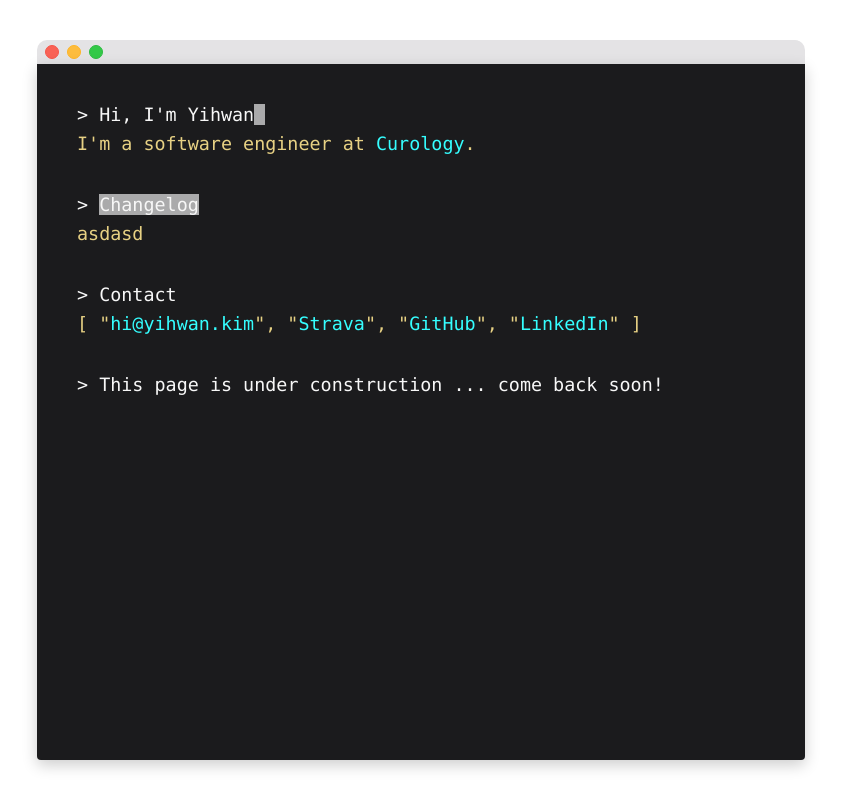
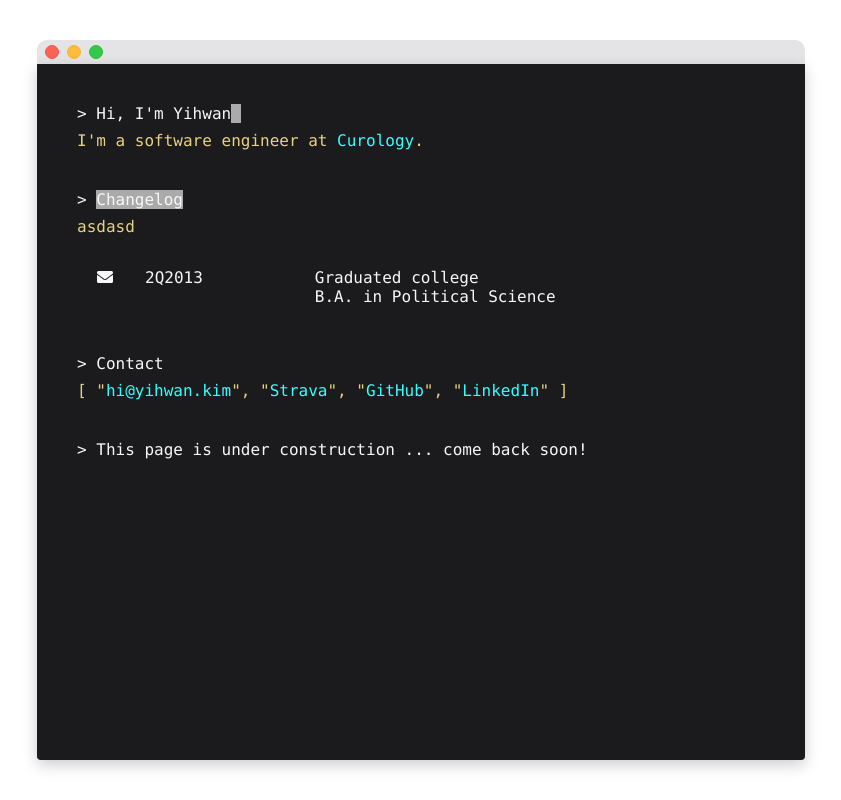
Before and after one commit to Yihwan/yihwan-dot-kim_deprecated, a React (Create React App) app: page / in a window 1280 px wide. Shown: the whole page, without its empty margins (219-1060 px from the left). Built offline with nearby package versions, Linux system fonts and the light colour scheme; what emotion-normalize would draw is missing.

Commit message:
complete basic layout

```diff
--- a/src/components/changelog/timeline/index.js
+++ b/src/components/changelog/timeline/index.js
@@ -7,6 +7,7 @@ import {
   ItemMetaData,
   ItemIcon,
   ItemDate,
+  ItemText,
   ItemHeader,
   ItemDetail,
 } from './style';
@@ -19,8 +20,10 @@ const TimelineItem = ({ content }) => (
       <ItemIcon>{data.icon}</ItemIcon>
       <ItemDate>{data.date}</ItemDate>
     </ItemMetaData>
-    <ItemHeader>{data.header}</ItemHeader>
-    <ItemDetail> {data.detail}</ItemDetail>
+    <ItemText>
+      <ItemHeader>{data.header}</ItemHeader>
+      <ItemDetail> {data.detail}</ItemDetail>
+    </ItemText>
   </TimelineItemContainer>
 )
 const Timeline = () => (
--- a/src/components/changelog/timeline/style.js
+++ b/src/components/changelog/timeline/style.js
@@ -1,13 +1,38 @@
 import styled from '@emotion/styled';
+import { MEDIA_QUERIES, COLORS } from 'constants.js';
 
 export const TimelineContainer = styled.section`
   margin-top: 1rem;
 `;
 
 export const TimelineItemContainer = styled.div`
+  display: flex;
+  justify-content: flex-start;
+  flex-wrap: wrap;
+
+
+  ${MEDIA_QUERIES.mdUp} {
+    padding: 0.5rem 1.25rem;
+  }
 `;
 
 export const ItemMetaData = styled.div`
+  display: flex;
+  margin-top: 0.5rem;
+`;
+
+export const ItemIcon = styled.div`
+`;
+
+export const ItemDate = styled.div`
+  margin: 0 3rem 0 2rem;
+`;
+
+export const ItemText = styled.div`
+  margin-top: 0.5rem;
+  ${MEDIA_QUERIES.mdUp} {
+    margin-left: 4rem;
+  }
 `;
 
 export const ItemHeader = styled.div`
@@ -15,9 +40,3 @@ export const ItemHeader = styled.div`
 
 export const ItemDetail = styled.div`
 `;
-
-export const ItemIcon = styled.div`
-`;
-
-export const ItemDate = styled.div`
-`;
--- a/src/components/shared-components/accordion/index.js
+++ b/src/components/shared-components/accordion/index.js
@@ -10,7 +10,7 @@ class Accordion extends React.Component {
     super(props);
 
     this.state = {
-      isOpen: false,
+      isOpen: true,
       isHeaderBlinking: true,
     }
   }
--- a/src/components/terminal/style.js
+++ b/src/components/terminal/style.js
@@ -46,8 +46,7 @@ export const TerminalBody = styled.div`
   height: 100%;
   border-radius: 0 0 4px 4px;
   background-color: ${COLORS.darkGrey};
-  padding: 2.5rem;
-  font-size: 1.15rem;
+  font-size: 1rem;
 
   box-shadow: 0 50px 100px rgba(65, 65, 74, .2);
   box-shadow: 0 15px 35px rgba(65, 65, 74, .3);
@@ -56,4 +55,9 @@ export const TerminalBody = styled.div`
   & > section:not(:first-child) {
     margin-top: 2.5rem;
   }
+
+  padding: 2rem 1.5rem;
+  ${MEDIA_QUERIES.mdUp} {
+    padding: 2.5rem;
+  }
 `;
```
